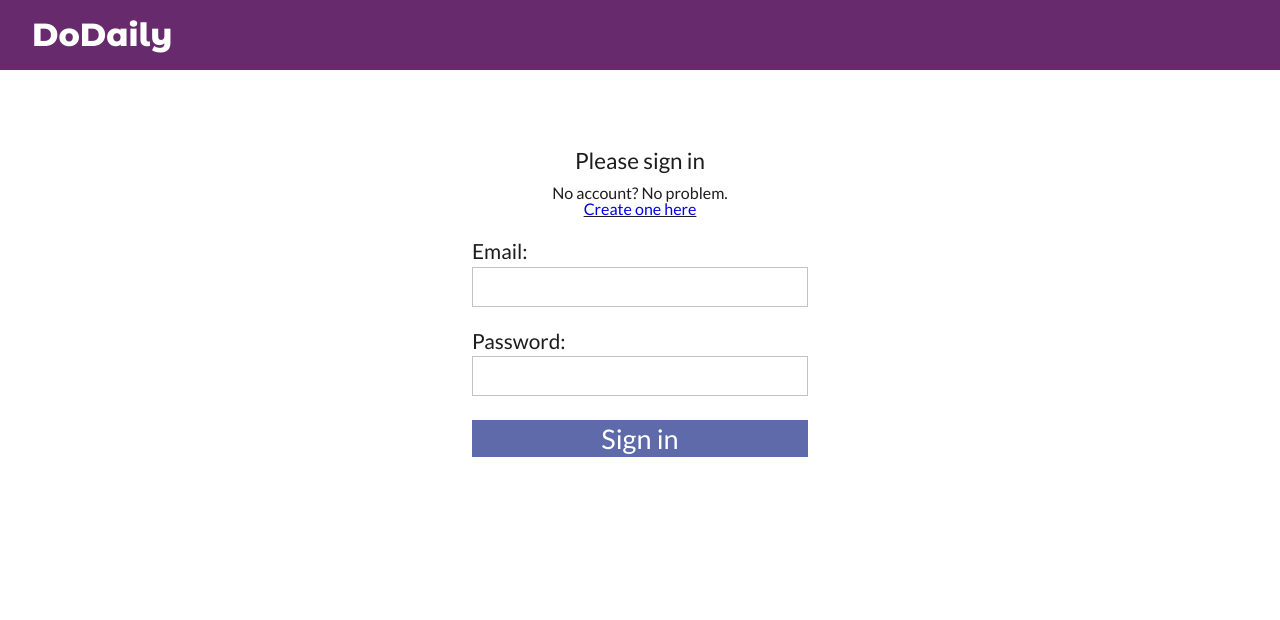
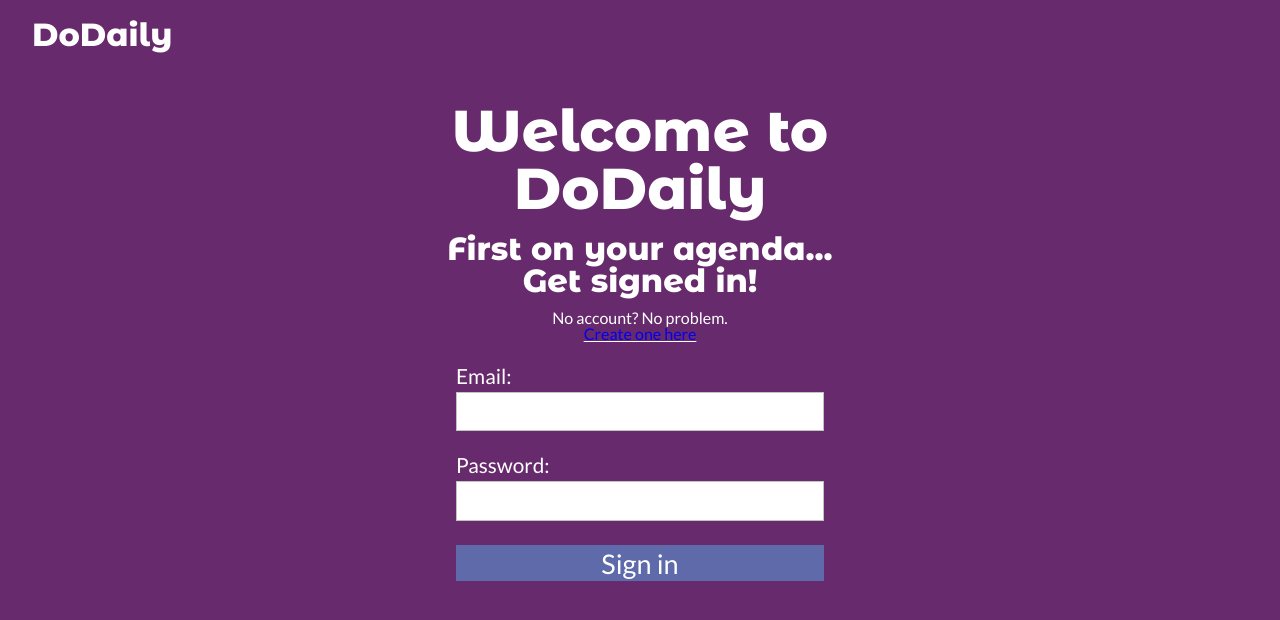
Before and after one commit to pafirmin/DoDaily, a React (Create React App) app in the folder client/: page / in a window 1280 px wide. Shown: the top 620 px of the page. Built offline with nearby package versions, Linux system fonts and the light colour scheme; no server answers.

Commit message:
Updated landing page

```diff
--- a/client/src/components/auth/AuthFormWrapper.js
+++ b/client/src/components/auth/AuthFormWrapper.js
@@ -1,9 +1,11 @@
-import styled from 'styled-components';
+import styled from "styled-components";
 
 const AuthFormWrapper = styled.div`
-  margin: ${props => (props.isMobile ? '2rem auto' : '5rem auto')};
-  padding: 0 2rem;
-  width: ${props => (props.isMobile ? '100%' : '400px')};
+  color: #fff;
+  margin: ${(props) => (props.isMobile ? "2rem auto" : "5rem auto")};
+  padding: 0 1rem;
+  width: ${(props) => (props.isMobile ? "100%" : "400px")};
+  margin: 0 auto;
 
   h2 {
     font-size: 1.4em;
--- /dev/null
+++ b/client/src/components/auth/AuthPageWrapper.js
@@ -0,0 +1,26 @@
+import React from "react";
+import styled from "styled-components";
+import WelcomeHero from "./WelcomeHero";
+
+const Container = styled.div`
+  width: 100vw;
+  height: ${(props) => `calc(100vh - ${props.theme.headerHeight})`};
+  background-color: ${(props) => props.theme.primaryColour};
+  padding-top: 2rem;
+  position: relative;
+
+  @media (min-width: 1300px) {
+    padding-top: 6rem;
+  }
+`;
+
+const AuthPageWrapper = ({ children }) => {
+  return (
+    <Container>
+      <WelcomeHero />
+      {children}
+    </Container>
+  );
+};
+
+export default AuthPageWrapper;
--- /dev/null
+++ b/client/src/components/auth/WelcomeHero.js
@@ -0,0 +1,42 @@
+import React from "react";
+import styled from "styled-components";
+
+const HeroWrapper = styled.div`
+  font-family: "Montserrat Alternates", sans-serif;
+  position: absolute;
+  max-width: 500px;
+  left: 5rem;
+  top: 5rem;
+  color: #fff;
+  font-size: 3rem;
+
+  h2 {
+    margin-bottom: 3rem;
+  }
+
+  @media (max-width: 1600px) {
+    font-size: 2rem;
+    top: 3rem;
+  }
+  @media (max-width: 1300px) {
+    position: static;
+    margin: 0 auto;
+    text-align: center;
+
+    h2 {
+      margin-bottom: 1rem;
+    }
+  }
+`;
+
+const WelcomeHero = () => {
+  return (
+    <HeroWrapper>
+      <h2>Welcome to DoDaily</h2>
+      <p>First on your agenda...</p>
+      <p>Get signed in!</p>
+    </HeroWrapper>
+  );
+};
+
+export default WelcomeHero;
--- a/client/src/components/auth/login-form/LoginForm.js
+++ b/client/src/components/auth/login-form/LoginForm.js
@@ -1,37 +1,38 @@
-import React, { useState } from 'react';
-import { useDispatch } from 'react-redux';
-import { login } from '../../../actions/auth';
-import { Button } from '../../shared';
-import { useMediaQuery } from 'react-responsive';
-import AuthForm from '../AuthForm';
-import AuthFormWrapper from '../AuthFormWrapper';
-import { Link } from 'react-router-dom';
+import React, { useState } from "react";
+import { useDispatch } from "react-redux";
+import { login } from "../../../actions/auth";
+import { Button } from "../../shared";
+import { useMediaQuery } from "react-responsive";
+import AuthForm from "../AuthForm";
+import AuthFormWrapper from "../AuthFormWrapper";
+import AuthPageWrapper from "../AuthPageWrapper";
+import { Link } from "react-router-dom";
 
 const LoginForm = () => {
   const isMobile = useMediaQuery({ maxWidth: 600 });
   const dispatch = useDispatch();
   const [userData, setUserData] = useState({
-    email: '',
-    password: '',
+    email: "",
+    password: "",
   });
 
-  const handleChange = e => {
+  const handleChange = (e) => {
     setUserData({ ...userData, [e.target.name]: e.target.value });
   };
 
-  const handleSubmit = e => {
+  const handleSubmit = (e) => {
     e.preventDefault();
 
     dispatch(login(userData));
   };
 
   return (
+    <AuthPageWrapper>
       <AuthFormWrapper isMobile={isMobile}>
-      <h2>Please sign in</h2>
-      <div style={{ textAlign: 'center', marginTop: '.8rem' }}>
+        <div style={{ textAlign: "center", marginTop: ".8rem" }}>
           <p>
             No account? No problem. <br />
-          <span style={{ textDecoration: 'underline' }}>
+            <span style={{ textDecoration: "underline" }}>
               <Link to="/createaccount">Create one here</Link>
             </span>
           </p>
@@ -48,6 +49,7 @@ const LoginForm = () => {
           <Button>Sign in</Button>
         </AuthForm>
       </AuthFormWrapper>
+    </AuthPageWrapper>
   );
 };
 
--- a/client/src/components/auth/signup-form/SignupForm.js
+++ b/client/src/components/auth/signup-form/SignupForm.js
@@ -1,37 +1,39 @@
-import React, { useState } from 'react';
-import { useDispatch } from 'react-redux';
-import { Button } from '../../shared';
-import { register } from '../../../actions/auth';
-import { useMediaQuery } from 'react-responsive';
-import { Link } from 'react-router-dom';
-import AuthForm from '../AuthForm';
-import AuthFormWrapper from '../AuthFormWrapper';
+import React, { useState } from "react";
+import { useDispatch } from "react-redux";
+import { Button } from "../../shared";
+import { register } from "../../../actions/auth";
+import { useMediaQuery } from "react-responsive";
+import { Link } from "react-router-dom";
+import AuthForm from "../AuthForm";
+import AuthFormWrapper from "../AuthFormWrapper";
+import AuthPageWrapper from "../AuthPageWrapper";
 
 const SignupForm = () => {
   const isMobile = useMediaQuery({ maxWidth: 600 });
   const dispatch = useDispatch();
   const [userData, setUserData] = useState({
-    email: '',
-    username: '',
-    password: '',
+    email: "",
+    username: "",
+    password: "",
   });
 
-  const handleChange = e => {
+  const handleChange = (e) => {
     setUserData({ ...userData, [e.target.name]: e.target.value });
   };
 
-  const handleSubmit = e => {
+  const handleSubmit = (e) => {
     e.preventDefault();
     dispatch(register(userData));
   };
 
   return (
+    <AuthPageWrapper>
       <AuthFormWrapper isMobile={isMobile}>
         <h2>Sign up</h2>
-      <div style={{ textAlign: 'center', marginTop: '.8rem' }}>
+        <div style={{ textAlign: "center", marginTop: ".8rem" }}>
           <p>
             Already have an account?
-          <p style={{ textDecoration: 'underline' }}>
+            <p style={{ textDecoration: "underline" }}>
               <Link to="/">Return home to login</Link>
             </p>
           </p>
@@ -79,6 +81,7 @@ const SignupForm = () => {
           <Button>Create Account</Button>
         </AuthForm>
       </AuthFormWrapper>
+    </AuthPageWrapper>
   );
 };
 
--- a/client/src/components/calendar/Calendar.js
+++ b/client/src/components/calendar/Calendar.js
@@ -9,7 +9,7 @@ const CalendarWrapper = styled.div`
   width: 70%;
   margin: 2rem auto;
 
-  @media (max-width: 800px) {
+  @media (maxwidth: 800px) {
     width: 100%;
   }
 `;
```
Also changed, not shown: 1 other file (tests, documents, lock files or other folders). Lines whose indentation alone changed are shown as unchanged.
